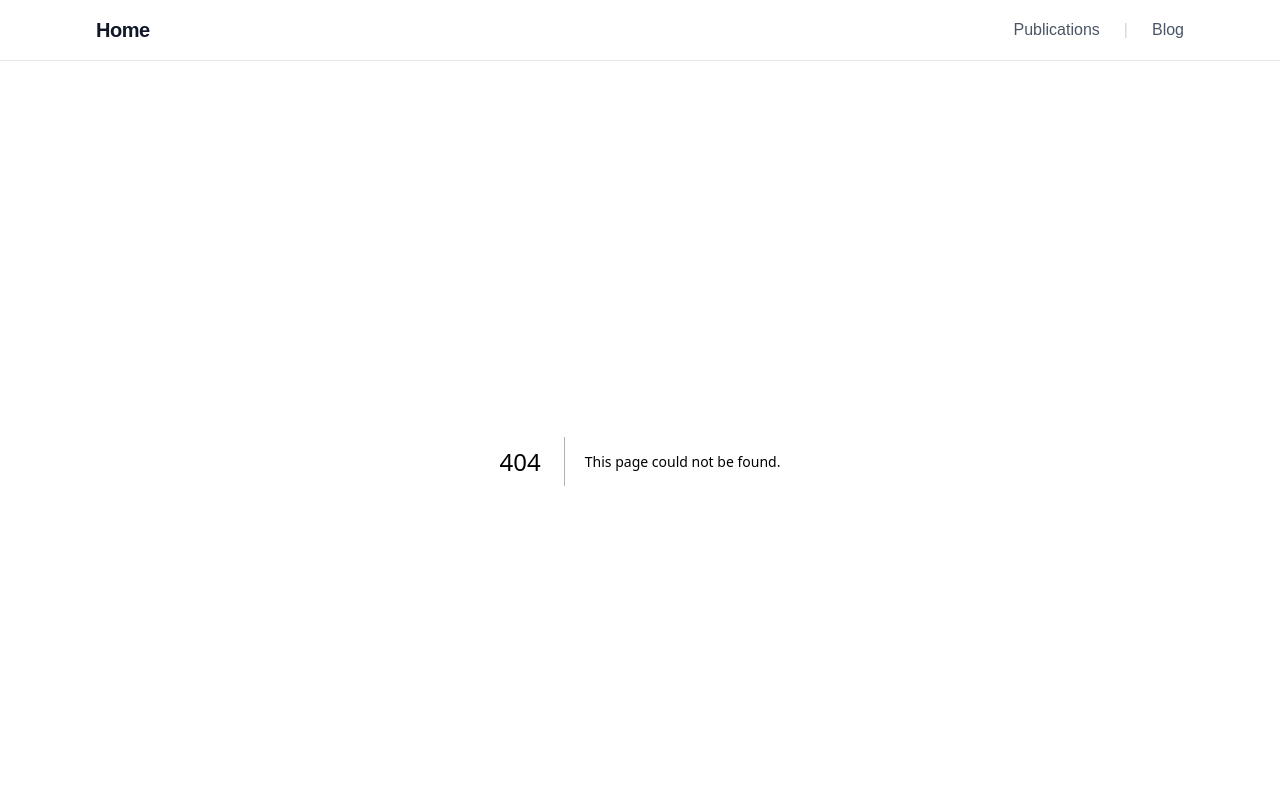
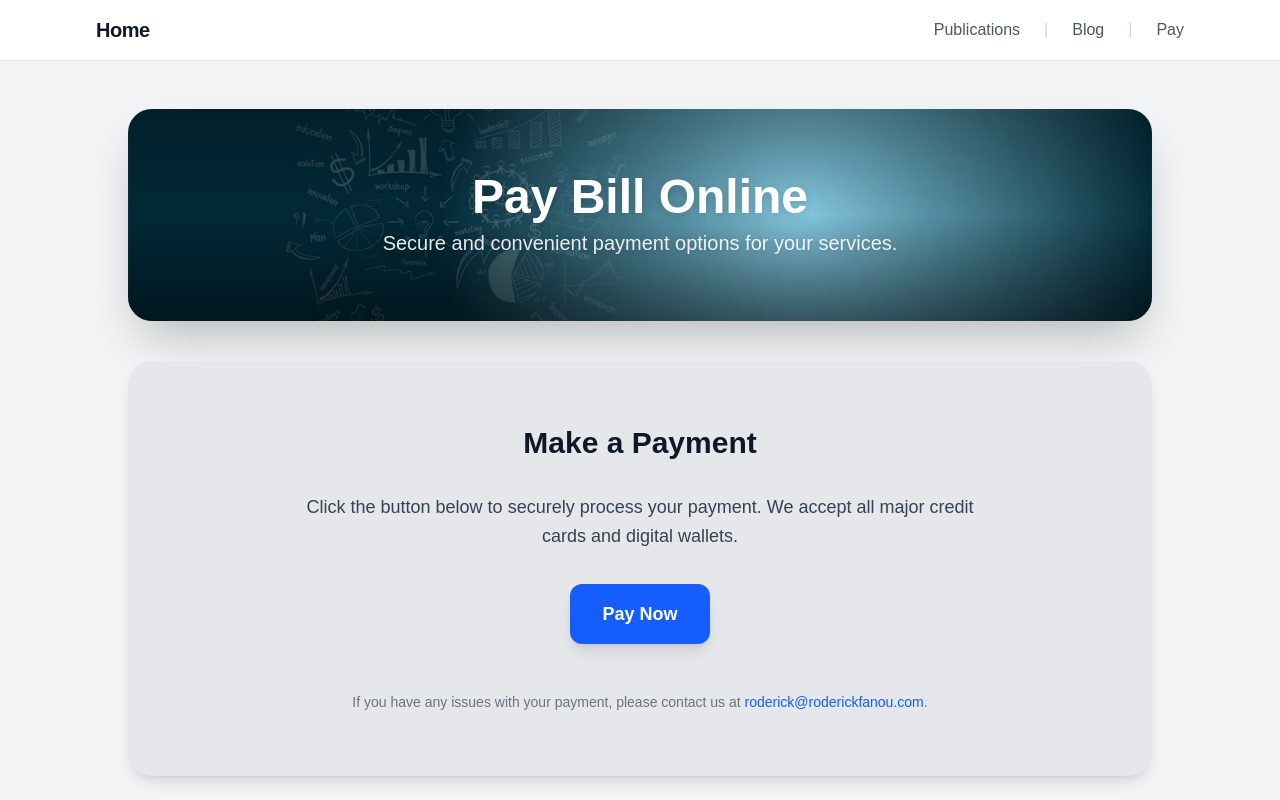
Before and after one commit to rodricfanou/rodricfanou.github.io, a Next.js app: page /pay in a window 1280 px wide. Before the commit this address had no page. Shown: the top 800 px of the page. Built offline with nearby package versions, Linux system fonts and the light colour scheme.

Commit message:
Add Pay Bill page and update navigation

```diff
--- a/src/app/layout.tsx
+++ b/src/app/layout.tsx
@@ -25,6 +25,7 @@ export const metadata: Metadata = {
 const rightLinks = [
   { href: "/publications", label: "Publications" },
   { href: "/blog", label: "Blog" },
+  { href: "/pay", label: "Pay" },
 ];
 
 export default function RootLayout({
--- /dev/null
+++ b/src/app/pay/page.tsx
@@ -0,0 +1,65 @@
+import FadeIn from "@/components/FadeIn";
+
+export default function Pay() {
+  return (
+    <main className="bg-gray-100 min-h-screen py-8 px-4 flex flex-col items-center relative md:py-12 md:px-8">
+
+      {/* Hero */}
+      <section
+        className="relative w-full max-w-5xl rounded-2xl shadow-2xl overflow-hidden md:rounded-3xl"
+        style={{
+          backgroundImage: "url('/headerimages/1.jpeg')",
+          backgroundSize: "cover",
+          backgroundPosition: "center",
+        }}
+      >
+        <div className="absolute inset-0 bg-gradient-to-b from-black/30 via-black/10 to-black/50"></div>
+
+        <div className="relative px-6 py-12 md:px-16 md:py-16">
+          <FadeIn>
+            <div className="text-center text-white">
+              <h1 className="text-3xl font-extrabold mb-2 drop-shadow-lg md:text-5xl">
+                Pay Bill Online
+              </h1>
+              <p className="text-base text-white/90 drop-shadow-sm md:text-lg md:text-xl">
+                Secure and convenient payment options for your services.
+              </p>
+            </div>
+          </FadeIn>
+        </div>
+      </section>
+
+      {/* Payment Options */}
+      <section className="relative w-full max-w-5xl mt-8 rounded-2xl shadow-lg px-6 py-12 md:mt-10 md:rounded-3xl md:px-16 md:py-16 bg-gray-200 transition-shadow duration-300 hover:shadow-xl">
+        <FadeIn>
+          <div className="flex flex-col items-center justify-center text-center space-y-8">
+            <h2 className="text-2xl font-bold text-gray-900 md:text-3xl">
+              Make a Payment
+            </h2>
+            <p className="text-gray-700 text-base leading-relaxed md:text-lg max-w-2xl">
+              Click the button below to securely process your payment. We accept all major credit cards and digital wallets.
+            </p>
+
+            <a
+              href="#"
+              target="_blank"
+              rel="noopener noreferrer"
+              className="px-8 py-4 bg-blue-600 text-white rounded-xl text-lg font-bold hover:bg-blue-700 transition-colors shadow-lg hover:shadow-xl transform hover:-translate-y-1"
+            >
+              Pay Now
+            </a>
+
+            <p className="text-gray-500 text-sm mt-4">
+              If you have any issues with your payment, please contact us at{" "}
+              <a href="mailto:roderick@roderickfanou.com" className="text-blue-600 hover:underline">
+                roderick@roderickfanou.com
+              </a>
+              .
+            </p>
+          </div>
+        </FadeIn>
+      </section>
+
+    </main>
+  );
+}
```
